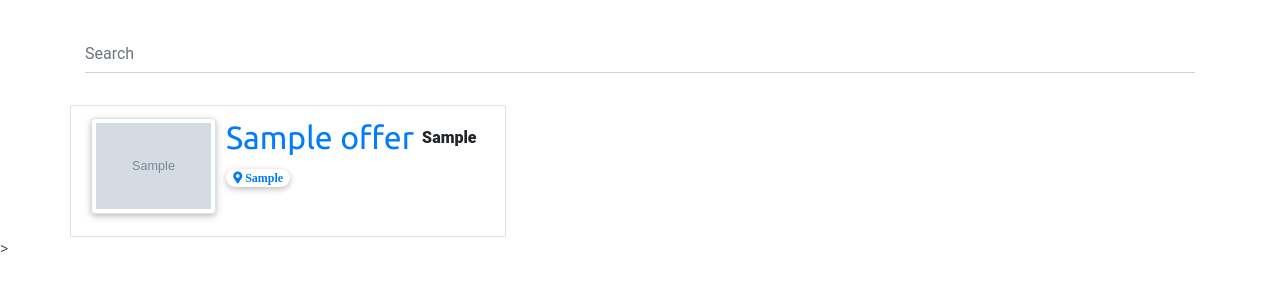
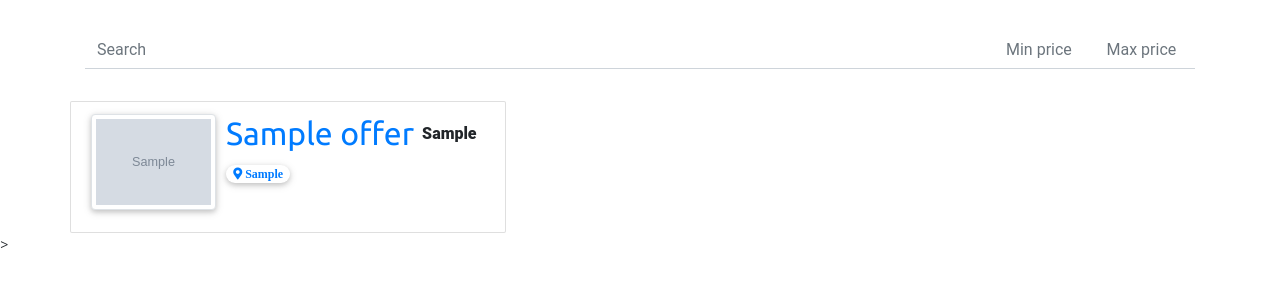
Before and after one commit to MindaugasVaitkus2/olxoffercrawler, a Flask app: page / in a window 1280 px wide. Shown: the part 48-348 px from the top of the page. Run offline with Flask 2, Linux system fonts and the light colour scheme; tables that the repository leaves empty hold one stand-in row (values such as "Sample post"); grey boxes marked "Sample" are stand-in pictures; some libraries are stand-ins or nearby versions.

Commit message:
Allow to sort by price
Signed-off-by: blooser <Blooser@protonmail.com>

```diff
--- a/webserver/static/js/index.js
+++ b/webserver/static/js/index.js
@@ -1,5 +1,11 @@
-function searchOffers(){
-	var pattern = $("#search").val()
+const doneTypingInterval = 300
+const INFINITY = 1000000001
+
+var typingTimer;
+
+
+function sortOffersByName(){
+	var pattern = $("#search").val().toLowerCase()
 	var offers = document.getElementsByTagName("li")
 
 	for(var i=0; i<offers.length; ++i){
@@ -14,6 +20,42 @@ function searchOffers(){
 	}
 }
 
+function sortOffersByPrice(){
+	var priceMin = $("#price-min").val()
+	var priceMax = $("#price-max").val()
+
+	priceMin = (priceMin != "" && !isNaN(priceMin)) ? parseInt(priceMin) : -INFINITY
+	priceMax = (priceMax != "" && !isNaN(priceMax)) ? parseInt(priceMax) : INFINITY
+
+	var offers = document.getElementsByTagName("li")
+
+	console.log("Min: ", priceMin)
+
+	for(var i=0; i<offers.length; ++i){
+		var price = parseInt(offers[i].getElementsByClassName("price")[0].textContent.replace(/\D/g,''));
+
+		if(price >= priceMin && price <= priceMax)
+			offers[i].style.display = ""
+		else
+			offers[i].setAttribute("style", "display: none !important")
+	}
+}
+
 $("#search").on("keyup", function(){
-	searchOffers()
+ 	clearTimeout(typingTimer)
+  	typingTimer = setTimeout(sortOffersByName, doneTypingInterval)
 })
+
+$("#search").on('keydown', function () {
+  clearTimeout(typingTimer)
+})
+
+$("#price-min, #price-max").on("keyup", function(){
+	clearTimeout(typingTimer)
+  	typingTimer = setTimeout(sortOffersByPrice, doneTypingInterval)
+})
+
+$("#price-min, #price-max").on("keydown", function(){
+	clearTimeout(typingTimer)
+  	typingTimer = setTimeout(sortOffersByPrice, doneTypingInterval)
+})
--- a/webserver/templates/index.html
+++ b/webserver/templates/index.html
@@ -21,7 +21,11 @@
             </div>
             <div class="col-12">
                 <div class="md-form">
-                    <input type="text" id="search" class="form-control" placeholder="Search">
+                    <div class="md-form input-group">
+                        <input type="text" id="search" class="form-control" style="width:75%;" placeholder="Search">
+                        <input type="text" id="price-min" placeholder="Min price" class="form-control">
+                        <input type="text" id="price-max" placeholder="Max price" class="form-control">
+                    </div>
                 </div>
             </div>
             {% if offers %}
```
